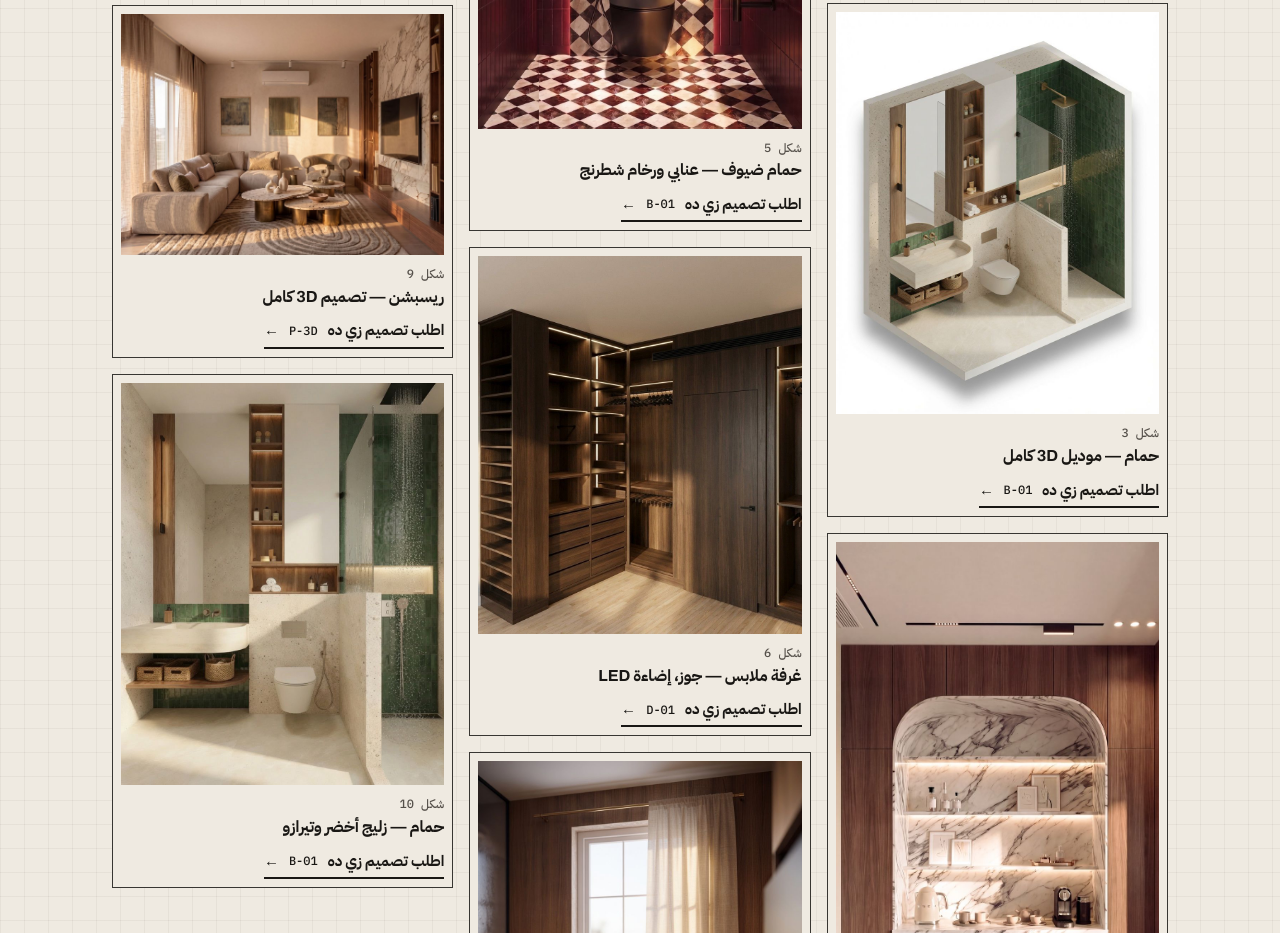
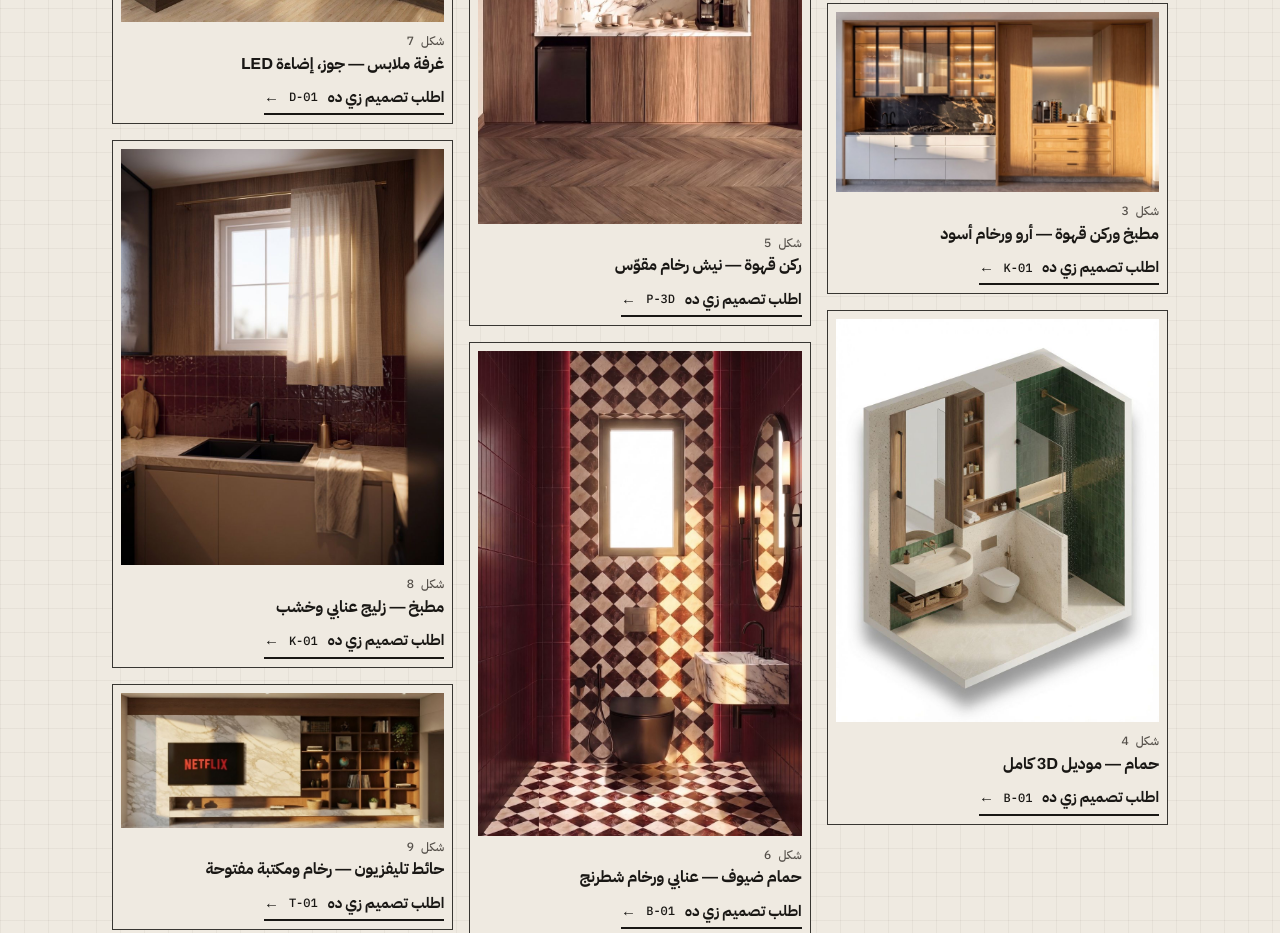
Before and after one commit to belalabouzeina13-sketch/truescale, a plain HTML site: page design/index.html in a window 1280 px wide. Shown: the part 1072-2005 px from the top of the page. Drawn offline with Linux system fonts and the light colour scheme.

Commit message:
Add oak kitchen and two marble TV wall renders (18 total)
Co-Authored-By: Claude Opus 5.5 <noreply@anthropic.com>
Claude-Session: https://claude.ai/code/session_01683A7PBxa6q4fyX8dYz3Gw

```diff
--- a/design/index.html
+++ b/design/index.html
@@ -89,11 +89,13 @@ const CONFIG = {
   // w/h = image size in pixels; order = design it links to ("Order a design like this").
   portfolio: [
     { src: "work/tv-wall-marble.jpg", w: 1184, h: 880, order: "tv", en: "TV wall — marble & walnut shelving", ar: "حائط تليفزيون — رخام ومكتبة جوز" },
+    { src: "work/kitchen-oak-coffee.jpg", w: 1400, h: 781, order: "kitchen", en: "Kitchen & coffee station — oak, black marble", ar: "مطبخ وركن قهوة — أرو ورخام أسود" },
     { src: "work/bathroom-green-cutaway.jpg", w: 912, h: 1136, order: "bathroom", en: "Bathroom — full 3D model", ar: "حمام — موديل 3D كامل" },
     { src: "work/coffee-niche-marble.jpg", w: 781, h: 1400, order: "3d", en: "Coffee corner — marble arch niche", ar: "ركن قهوة — نيش رخام مقوّس" },
     { src: "work/bathroom-checkered.jpg", w: 934, h: 1400, order: "bathroom", en: "Guest bathroom — burgundy & checkered marble", ar: "حمام ضيوف — عنابي ورخام شطرنج" },
     { src: "work/dressing-room-walnut.jpg", w: 958, h: 1120, order: "dressing", en: "Dressing room — walnut, LED shelving", ar: "غرفة ملابس — جوز، إضاءة LED" },
     { src: "work/kitchen-burgundy-sink.jpg", w: 896, h: 1152, order: "kitchen", en: "Kitchen — burgundy zellige & wood", ar: "مطبخ — زليج عنابي وخشب" },
+    { src: "work/tv-wall-marble-shelves.jpg", w: 1400, h: 586, order: "tv", en: "TV wall — marble with open shelving", ar: "حائط تليفزيون — رخام ومكتبة مفتوحة" },
     { src: "work/bedroom-coastal.jpg", w: 1152, h: 864, order: "3d", en: "Bedroom — rattan & sand tones", ar: "غرفة نوم — راتان وألوان رملية" },
     { src: "work/living-room-marble.jpg", w: 1400, h: 1045, order: "3d", en: "Living room — full 3D design", ar: "ريسبشن — تصميم 3D كامل" },
     { src: "work/bathroom-green.jpg", w: 912, h: 1136, order: "bathroom", en: "Bathroom — green zellige & terrazzo", ar: "حمام — زليج أخضر وتيرازو" },
@@ -102,6 +104,7 @@ const CONFIG = {
     { src: "work/wardrobe-walnut-light.jpg", w: 976, h: 1078, order: "wardrobe", en: "Wardrobe wall with hidden door", ar: "حائط دواليب بباب مخفي" },
     { src: "work/kitchen-arch.jpg", w: 586, h: 1400, order: "kitchen", en: "Kitchen through the arch", ar: "مطبخ من ورا القوس" },
     { src: "work/bedroom-coastal-detail.jpg", w: 1152, h: 864, order: "3d", en: "Bedroom — detail", ar: "غرفة نوم — تفصيلة" },
+    { src: "work/tv-wall-marble-detail.jpg", w: 1400, h: 586, order: "tv", en: "TV wall — detail", ar: "حائط تليفزيون — تفصيلة" },
     { src: "work/wardrobe-walnut.jpg", w: 976, h: 1078, order: "wardrobe", en: "Wardrobe — walnut, full height", ar: "دولاب — جوز، لحد السقف" }
   ]
 };
```
Also changed, not shown: design/work/kitchen-oak-coffee.jpg (added), design/work/tv-wall-marble-detail.jpg (added), design/work/tv-wall-marble-shelves.jpg (added).
